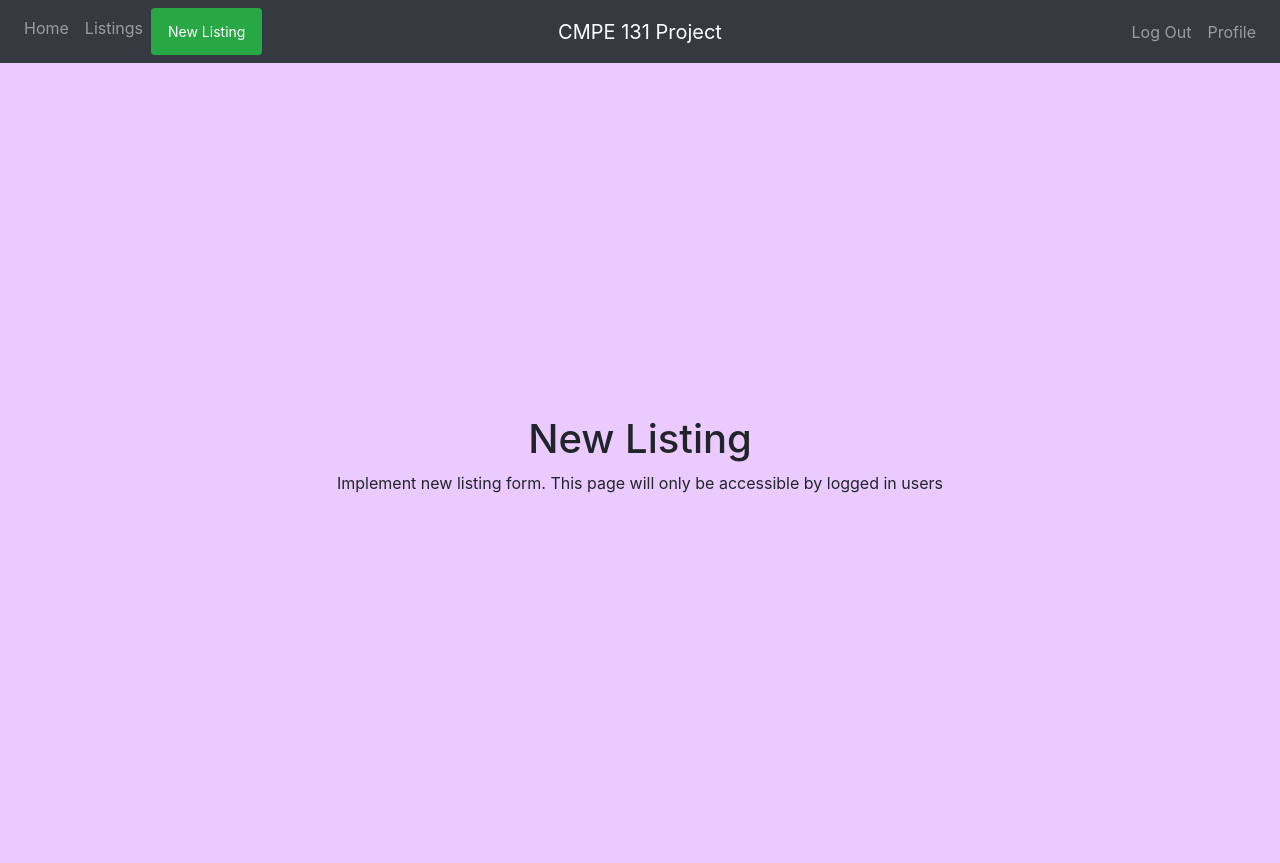
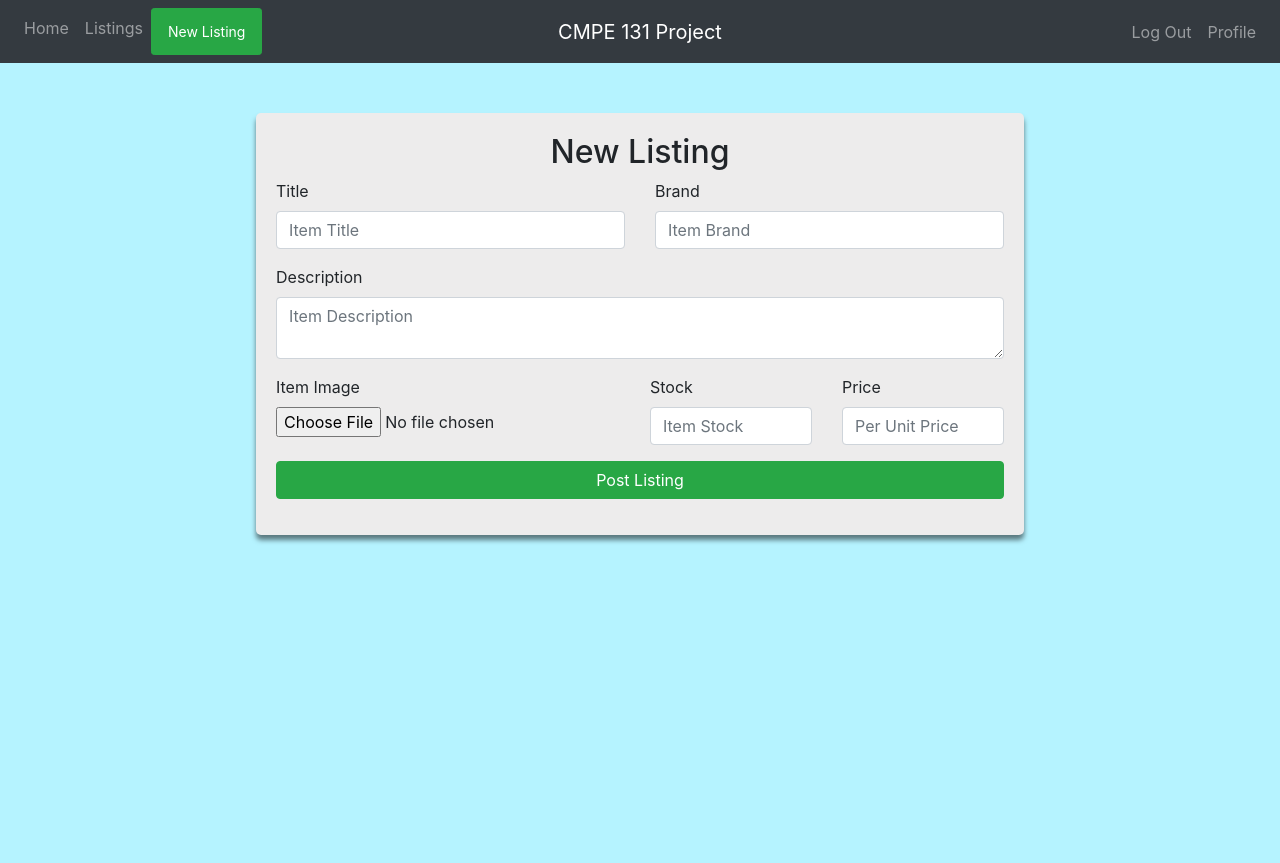
Before and after one commit to mitchellsayer/cmpe_131_team8, a Flask app: page /new_listing in a window 1280 px wide. After the commit the page ends 543 px from the top, so only its background shows below. Run offline with Flask 2, Linux system fonts and the light colour scheme; a user stored in the database is signed in; some libraries are stand-ins or nearby versions.

Commit message:
Added new listing form, finished purchase integration, made uniform colors across page types

```diff
--- a/app/__init__.py
+++ b/app/__init__.py
@@ -1,9 +1,13 @@
 from flask import Flask
 from flask_sqlalchemy import SQLAlchemy
 from flask_login import LoginManager
+from os.path import join, dirname, realpath
 
 # Initialize database
 db = SQLAlchemy()
+
+UPLOAD_FOLDER = join(dirname(realpath(__file__)), 'static/images/')
+ALLOWED_EXTENSIONS = {'png', 'jpg', 'jpeg'}
 
 # Automatically detected when FLASK_APP env var is set
 # App factory pattern.
@@ -12,6 +16,7 @@ def create_app():
 
     app.config['SECRET_KEY'] = 'secret-key-goes-here'
     app.config['SQLALCHEMY_DATABASE_URI'] = 'sqlite:///db.sqlite'
+    app.config['UPLOAD_FOLDER'] = UPLOAD_FOLDER
 
 	# Initialize db
     db.init_app(app)
--- a/app/main.py
+++ b/app/main.py
@@ -1,10 +1,27 @@
-from flask import Blueprint, render_template
+import os
+import random
+
+from flask import Blueprint, render_template, request, redirect, url_for, flash, current_app
 from flask_login import login_required, current_user
+from werkzeug.utils import secure_filename
+
 from .models import Listing
-from . import db
+from . import db, ALLOWED_EXTENSIONS, UPLOAD_FOLDER
 
 main = Blueprint('main', __name__)
 
+# --------- Helper Functions ---------
+def allowed_file(filename):
+    return '.' in filename and \
+           filename.rsplit('.', 1)[1].lower() in ALLOWED_EXTENSIONS
+
+def unique_id():
+    seed = random.getrandbits(32)
+    while True:
+       yield seed
+       seed += 1
+
+# -------------- Routes --------------
 @main.route('/')
 def index():
     return render_template('index.html')
@@ -17,45 +34,84 @@ def profile():
 @main.route('/listings')
 @login_required
 def listings():
-    other_listings = Listing.query.filter(Listing.userID != current_user.id)
-    # test_listings = []
-    # for i in range(5):
-    #     listing = Listing(
-    #         productID = i,
-    #         userID = current_user.id,
-    #         name = f"Test Item {i}",
-    #         brand = "Test Brand",
-    #         description = "This is a test item description",
-    #         price = 10.99,
-    #         image = 'images/test_image.jpeg',
-    #         stock = 5
-    #     )
-    #     test_listings.append(listing)
-    #     db.session.add(listing)
-    # db.session.commit()
+    flash_id = request.args.get('id')
+    other_listings = Listing.query.filter(Listing.userID == current_user.id)
 
-    return render_template('listings.html', listings = other_listings)
+    return render_template('listings.html', listings = other_listings, id=flash_id)
 
 @main.route('/new_listing')
 @login_required
 def new_listing():
     return render_template('new_listing.html')
 
-@main.route('/purchase/<productID>/<quantity>')
+@main.route('/new_listing', methods=['POST'])
 @login_required
-def purchase(productID, quantity):
-    print(str(productID))
+def new_listing_post():
+    title = request.form.get('title')
+    brand = request.form.get('brand')
+    description = request.form.get('description')
+    stock = request.form.get('stock')
+    price = request.form.get('price')
+
+    if 'file' not in request.files:
+        return redirect(request.url)
+    file = request.files['file']
+
+    if file.filename == '':
+        flash('No selected file')
+        return redirect(request.url)
+    if not file or not allowed_file(file.filename):
+        flash('File not allowed')
+        return redirect(request.url)
+
+    filename = secure_filename(file.filename)
+    file.save(os.path.join(current_app.config['UPLOAD_FOLDER'], filename))
+    print(f'uploaded: {filename}')
+
+    listing = Listing(
+            productID = next(unique_id()),
+            userID = current_user.id,
+            name = title,
+            brand = brand,
+            description = description,
+            price = float(price),
+            image = filename,
+            stock = int(stock))
+    print(listing)
+    db.session.add(listing)
+    db.session.commit()
+
+    return redirect(url_for('main.profile'))
+
+@main.route('/purchase/<productID>')
+@login_required
+def purchase(productID):
+    cur_listing = Listing.query.get(productID)
+    quantity = int(request.args['quantity'])
+
+    subtotal = round(quantity * cur_listing.price, 2)
+    tax = round(subtotal * 0.0725, 2)
+    total = round(subtotal + tax, 2)
+    totals = {
+        'subtotal': subtotal,
+        'tax':      tax,
+        'total':    total,
+        'quantity': quantity
+    }
+
+    if (quantity > cur_listing.stock):
+        flash('Selected quantity is greater than item stock.')
+        return redirect(url_for('main.listings', id=productID))
+
+    return render_template('purchase.html',
+                           listing=cur_listing,
+                           totals=totals)
+
+@main.route('/purchase/<productID>', methods=['POST'])
+@login_required
+def purchase_post(productID):
+    quantity = int(request.args['quantity'])
     cur_listing = Listing.query.get(productID)
 
-    tax = round((cur_listing.price * 0.0725), 3)
-    total = cur_listing.price + tax
-
-    print(cur_listing)
-    return render_template('purchase.html', listing=cur_listing, tax=tax, total=total)
-
-@main.route('/purchase/<productID>/<quantity>', methods=['POST'])
-@login_required
-def purchase_post(productID, quantity):
-
     #reduce stock of item
-    return redirect(url_for('index.html'))
+    return redirect(url_for('main.index'))
--- a/app/static/styles/index.css
+++ b/app/static/styles/index.css
@@ -1,5 +1,5 @@
 body {
-    background-color: rgb(157, 221, 249);
+    background-color: rgba(0, 255, 94, 0.29);
 }
 
 #outer {
--- a/app/static/styles/listings.css
+++ b/app/static/styles/listings.css
@@ -1,5 +1,5 @@
 body {
-    background-color: rgb(205, 255, 203);
+    background-color: rgba(0, 255, 94, 0.29);
 }
 
 #outer {
--- a/app/static/styles/login.css
+++ b/app/static/styles/login.css
@@ -1,5 +1,5 @@
 body {
-    background-color: rgb(229, 241, 247);
+    background-color: rgba(0, 217, 255, 0.29);
 }
 
 .login-container {
--- a/app/static/styles/new_listing.css
+++ b/app/static/styles/new_listing.css
@@ -1,5 +1,5 @@
 body {
-    background-color: rgb(235, 203, 255);
+    background-color: rgba(0, 217, 255, 0.29);
 }
 
 #outer {
@@ -12,3 +12,12 @@ body {
     margin: auto;
     text-align: center;
 }
+
+.form-container {
+    width: 60%;
+    margin: 50px auto;
+    background: #edecec;
+    box-shadow: 0px 5px 5px rgba(0, 0, 0, 0.5);
+    border-radius: 5px;
+    padding: 20px;
+}
--- a/app/static/styles/purchase.css
+++ b/app/static/styles/purchase.css
@@ -1,5 +1,5 @@
 body {
-    background-color: rgb(176, 219, 163);
+    background-color: rgba(0, 255, 94, 0.29);
 }
 
 #purchase-title {
--- a/app/static/styles/signup.css
+++ b/app/static/styles/signup.css
@@ -1,5 +1,5 @@
 body {
-    background-color: rgb(244, 248, 221);
+    background-color: rgba(0, 217, 255, 0.29);
 }
 
 .signup-container {
--- a/app/templates/new_listing.html
+++ b/app/templates/new_listing.html
@@ -8,11 +8,60 @@
 {% endblock %}
 
 {% block content %}
-    <!-- Add code for this page  here -->
-    <div id="outer" class="container">
-        <div id="inner">
-        <h1>New Listing</h1>
-        <p>Implement new listing form. This page will only be accessible by logged in users</p>
-        </div>
+    <div class="form-container">
+        <form method="POST" action="/new_listing" enctype="multipart/form-data">
+            {% with messages = get_flashed_messages() %}
+            {% if messages %}
+                <div class="text-danger">
+                    {{ messages[0] }}
+                </div>
+            {% endif %}
+            {% endwith %}
+            <h2 class="text-center">New Listing</h2>
+            <div class="row">
+                <div class="col">
+                    <div class="form-group">
+                        <label for="title">Title</label>
+                        <input type="text" class="form-control" name="title" placeholder="Item Title" required="required"/>
+                    </div>
+                </div>
+                <div class="col">
+                    <div class="form-group">
+                        <label for="brand">Brand</label>
+                        <input type="text" class="form-control" name="brand" placeholder="Item Brand" required="required"/>
+                    </div>
+                </div>
+            </div>
+
+            <div class="form-group">
+                <label for="description">Description</label>
+                <textarea class="form-control" name="description" rows="2" placeholder="Item Description"></textarea>
+            </div>
+
+            <div class="row">
+                <div class="col">
+                    <div class="form-group">
+                        <label for="image">Item Image</label>
+                        <input type="file" name="file">
+                    </div>
+                </div>
+                <div class="col">
+                    <div class="form-group">
+                        <label for="stock">Stock</label>
+                        <input type="text" class="form-control" name="stock" placeholder="Item Stock" required="required"/>
+                    </div>
+                </div>
+                <div class="col">
+                    <div class="form-group">
+                        <label for="price">Price</label>
+                        <input type="text" class="form-control" name="price" placeholder="Per Unit Price" required="required"/>
+                    </div>
+                </div>
+            </div>
+
+            <div class="form-group">
+                <button type="submit" class="btn btn-success btn-block">Post Listing</button>
+            </div>
+        </form>
     </div>
 {% endblock %}
```
Also changed, not shown: app/static/styles/profile.css (+6 -2 lines), app/templates/listings.html (+14 -3 lines), app/templates/purchase.html (+11 -35 lines), app/db.sqlite, app/static/images/designer_crocs.jpeg (added), 1 other file.
